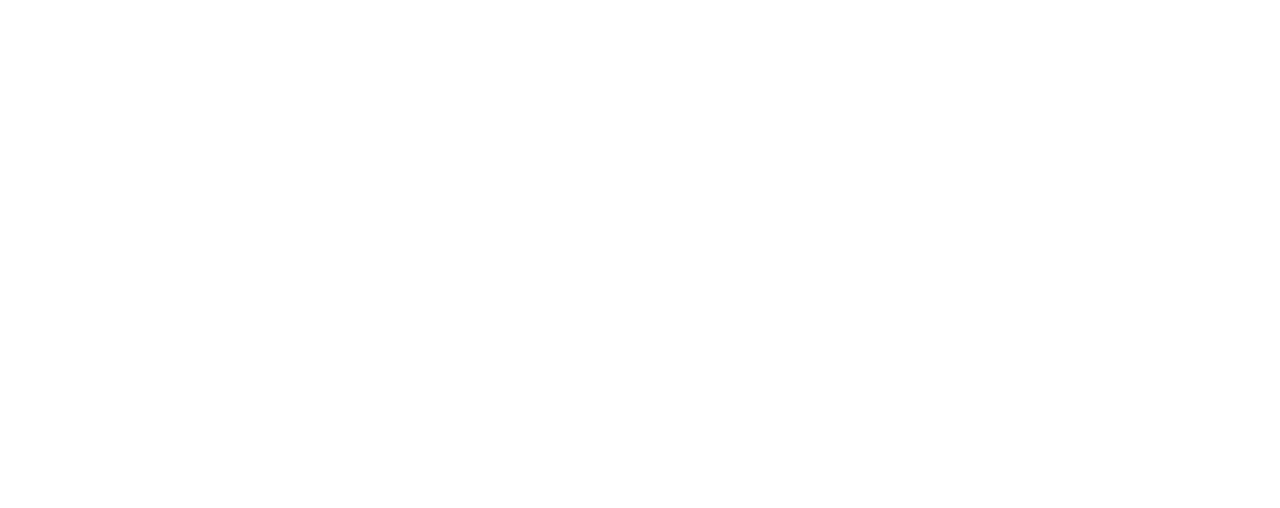
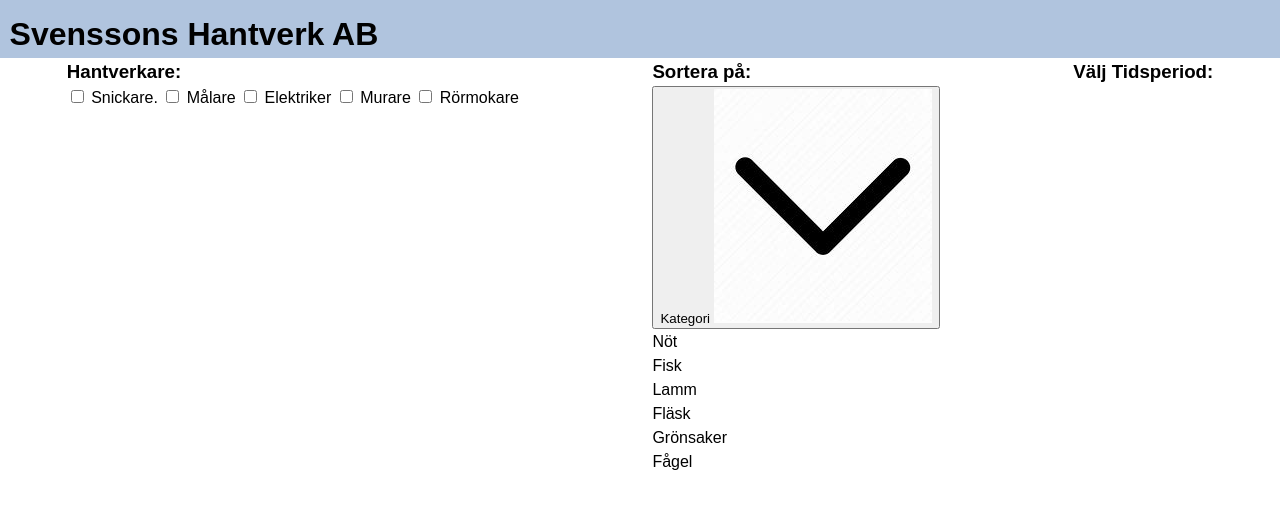
Before and after one commit to 1567654/Java-UX3, a plain HTML site: page index.html in a window 1280 px wide. Drawn offline with Linux system fonts and the light colour scheme.

Commit message:
basic structure

```diff
--- a/index.html
+++ b/index.html
@@ -1,11 +1,84 @@
 <!DOCTYPE html>
-<html lang="en">
+<html lang="sv">
+
 <head>
     <meta charset="UTF-8">
     <meta name="viewport" content="width=device-width, initial-scale=1.0">
     <title>Document</title>
+    <link rel="stylesheet" href="style.css">
+    <script src="script.js"></script>
+    <script type="module" src="timetable.js"></script>
+
 </head>
+
 <body>
+    <header>
+        <h1>Svenssons Hantverk AB</h1>
+    </header>
+
+    <nav>
+        <div class="navCheckBoxes">
+            <h3>Hantverkare:</h3>
+            <label>
+                <input type="checkbox" name="chk1">
+                Snickare.
+            </label>
+            <label>
+                <input type="checkbox" name="chk2">
+                Målare
+            </label>
+            <label>
+                <input type="checkbox" name="chk2">
+                Elektriker
+            </label>
+            <label>
+                <input type="checkbox" name="chk2">
+                Murare
+            </label>
+            <label>
+                <input type="checkbox" name="chk2">
+                Rörmokare
+            </label>
+        </div>
+
+        <div class="navSort">
+            <h3>Sortera på:</h3>
+            <div class="item">
+                <div class="item-menu">
+                    <button class="drop-button">
+                        Kategori
+                        <img class="drop" src="./assets/pictures/arrowdown.jpg" alt="dropdown arrow">
+                    </button>
+                </div>
+                <div class="item-content">
+                    <div class="tag">Nöt</div>
+                    <div class="tag">Fisk</div>
+                    <div class="tag">Lamm</div>
+                    <div class="tag">Fläsk</div>
+                    <div class="tag">Grönsaker</div>
+                    <div class="tag">Fågel</div>
+                </div>
+            </div>
+        </div>
+
+        <div class="navDate">
+            <h3>Välj Tidsperiod:</h3>
+        </div>
+    </nav>
+
+    <main>
+
+        <div class="timetable">
+
+        </div>
+
+
+    </main>
+
+    <footer>
+
+    </footer>
 
 </body>
+
 </html>
--- a/style.css
+++ b/style.css
@@ -4,12 +4,41 @@
     box-sizing: border-box;
 }
 
+:root {
+    --color-1: #D8E3FF;/*Header*/
+    --color-2: #44B1F9;/*Blå  B 50%*/
+    --color-3: #00E910;/*Grön  Bokningsbar */
+    --color-4: #FFDA0C;/*Gul PB 100%*/
+    --color-5: #FFA20C;/*Orange B 100%*/
+    --color-6: #DCD9D9;/*Grå*/
+    --color-7: #7FFFD0;/*Cyan PB 50%*/
+    --color-8: #8B1313;/*Röd Frånvarande*/
+    --color-9: #2D3134;/*Textfärg */
+    --color-10: #8C8C8C;/*Scrollbar  och Rutnät*/
+    --color-11: #0047FF;/*blå färg kalender*/
+}
+
 body, h1, h2, h3, h4, p,
 figure, blockquote, dl, dd {
+    margin: 0;
     margin-block-end: 0;
 }
 
 body {
     min-height: 100vh;
     line-height: 1.5;
+    font-family: 'Hanken Grotesk', sans-serif;
 }
+
+header {
+    background-color:lightsteelblue;
+}
+
+nav{
+    display: flex;
+    justify-content: space-around;
+}
+
+h1 {
+    padding: 0.3em 0.3em 0 0.3em;
+}
--- /dev/null
+++ b/timetable.js
@@ -0,0 +1,70 @@
+
+const app = {}
+const grid = {
+    template: `<div class="employees">
+                    <div v-for="employee in employees">
+                        <h5>{{employee.name}}<h5>
+                        <br>
+                        {{employee.proffesion[0]}}/{{employee.proffesion[1]}}
+                    </div>
+                </div>
+                `
+}
+const vueApp = Vue.createApp(app)
+vueApp.component("grid", grid)
+vueApp.mount(".timetable")
+
+const employees = [
+    {
+        name: "Anna",
+        proffesion: ["Snickare", "Målare"]
+    },
+    {
+        name: "Bert",
+        proffesion: ["Rörmokare"]
+    },
+    {
+        name: "Carl",
+        proffesion: ["Snickare", "Målare"]
+    },
+    {
+        name: "Dennis",
+        proffesion: ["Snickare", "Målare"]
+    },
+    {
+        name: "Erik",
+        proffesion: ["Murare"]
+    },
+    {
+        name: "Fredrika",
+        proffesion: ["Snickare", "Målare"]
+    },
+    {
+        name: "Göran",
+        proffesion: ["Murare"]
+    },
+    {
+        name: "Harald",
+        proffesion: ["Elektriker"]
+    },
+    {
+        name: "Ivar",
+        proffesion: ["Snickare"]
+    },
+    {
+        name: "Jonas",
+        proffesion: ["Rörmokare"]
+    },
+    {
+        name: "Katarina",
+        proffesion: ["Målare"]
+    },
+    {
+        name: "Lars",
+        proffesion: ["Elektriker"]
+    },
+    {
+        name: "Mona",
+        proffesion: ["Snickare"]
+    }
+]
```
Also changed, not shown: assets/pictures/arrowdown copy.jpg (added), assets/pictures/arrowdown.jpg (added).
